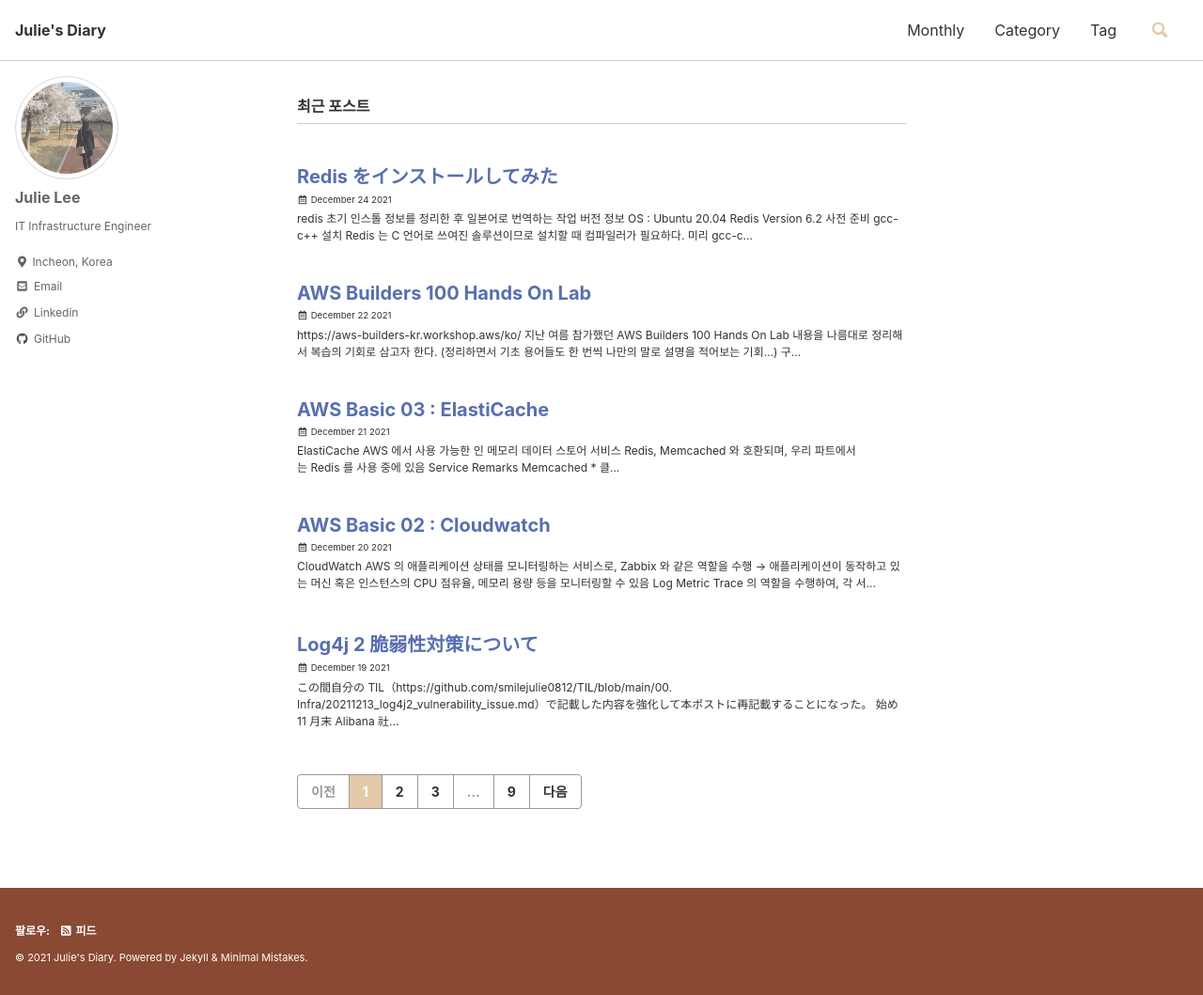
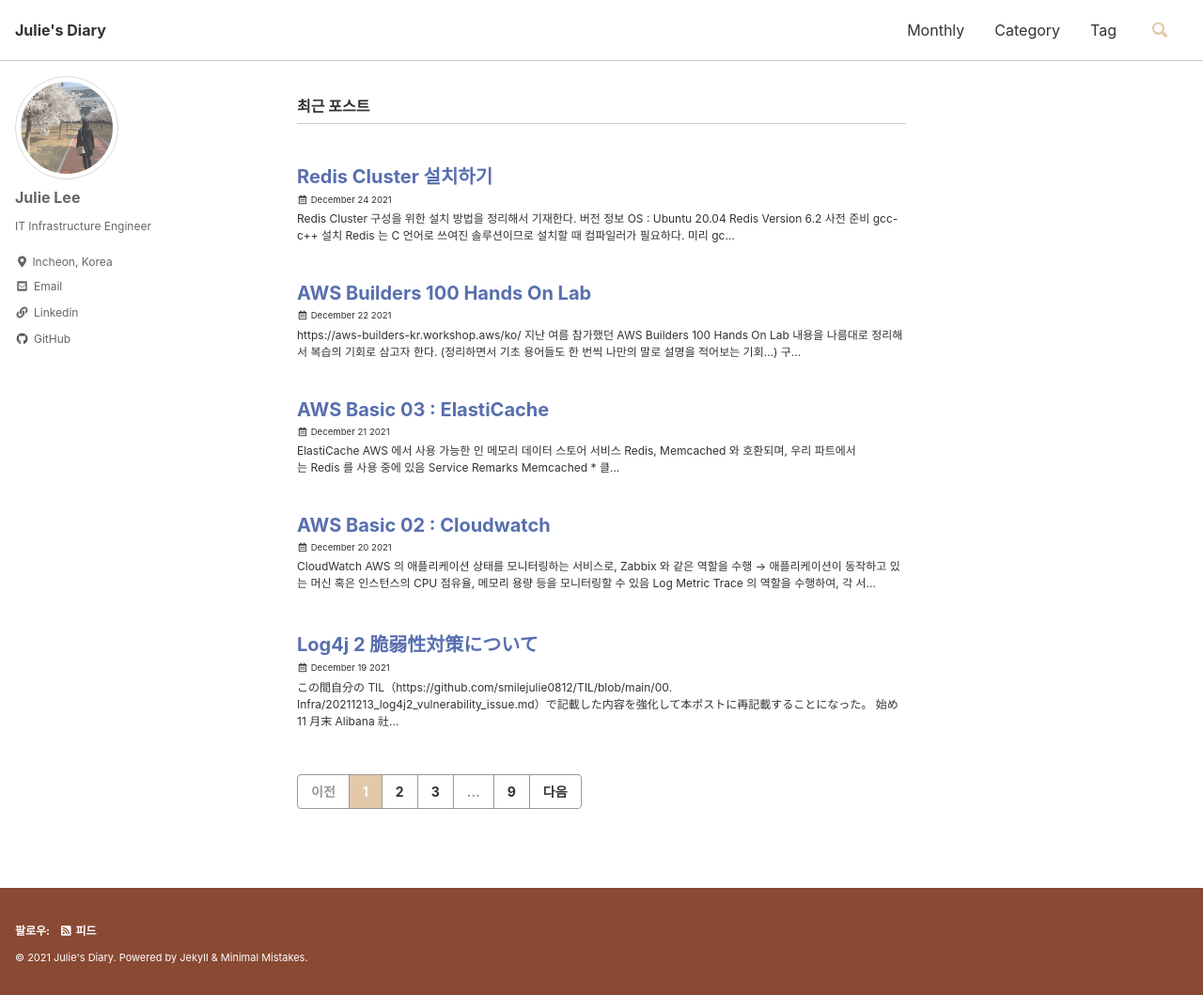
Before and after one commit to smilejulie0812/smilejulie0812.github.io, a Jekyll site: the page built from index.html, in a window 1280 px wide and 1059 px high. Shown: the whole window at 94% size. Built offline with Jekyll 4.4.1, drawn with Linux system fonts in a browser that asks for light colours; cached includes are drawn as plain includes; the list of posts is cut into pages by our own code; part of the change alters nothing that is shown.

Commit message:
Update 2021-12-24-installredis.md

````diff
--- a/_posts/2021-12-24-installredis.md
+++ b/_posts/2021-12-24-installredis.md
@@ -1,15 +1,14 @@
 ---
-title: "Redis をインストールしてみた"
+title: "Redis Cluster 설치하기"
 excerpt_separator: "<!--more-->"
 categories:
   - Redis
 tags:
   - Redis
-  - Japanese
 sidebar:
   nav: "docs"
 ---
-redis 초기 인스톨 정보를 정리한 후 일본어로 번역하는 작업
+Redis Cluster 구성을 위한 설치 방법을 정리해서 기재한다.
 
 ## 버전 정보
 
@@ -44,16 +43,21 @@ sudo sysctl -a | grep vm.overcommit_memory
 ```
 
 ### TCP Backlog 설정
-
-[https://experiences.tistory.com/18](https://experiences.tistory.com/18) ← 이 내용 이해해서 설정
+TCP 3-way handshake 과정에서 클라이언트 -> 서버 로 보낸 응답이 대기하는 장소가 Backlog Queue 인데, 이 값을 조정해줘야 응답 초과로 퍼포먼스 저하를 방지할 수 있다.
+* net.core.somaxconn : ESTABLISHED 상태의 소켓을 위한 큐
+* net.ipv4.tcp_max_syn_backlog : SYN_RECEIVED 상태의 소켓을 위한 큐
 
 ```bash
 ### Socket Max Connection 값 설정 변경
 sudo sysctl -w net.core.somaxconn=1024
+### Syn Backlog 값 설정 변경
+sysctl -w net.ipv4.tcp_max_syn_backlog=1024
 ### 서버 재시작 후에도 설정 유지
 sudo echo "net.core.somaxconn=1024" >> /etc/sysctl.conf
+sudo echo "net.ipv4.tcp_max_syn_backlog=1024" >> /etc/sysctl.conf
 ### 설정 확인
 sudo sysctl -a | grep somaxconn
+sudo sysctl -a | grep syn_backlog
 ```
 
 ### THP Disabled 설정
@@ -108,16 +112,72 @@ sudo groupadd <그룹명>
 ### 로그인 기능을 필요하지 않으므로 nologin 으로 지정
 sudo useradd -s /sbin/nologin -M -g <그룹명> <유저명>
 ```
-### 워크 디렉토리 작성
+### 작업 디렉토리 작성
+
+Redis 프로세스를 관리할 작업용 디렉토리를 생성한다(conf 파일이나 관련 로그 디렉토리 관리 등을 이 곳에서 할 수 있다).
+※ 물론, conf 파일이나 실행/중지 스크립트 전용 디렉토리는 /etc/redis 에, 로그 전용 디렉토리를 /var/log/redis 에 보관하도록 설정하여
+다른 debian package 솔루션과 경로를 통일하는 것도 한 가지 방법이다(여기에서는 전용 디렉토리에서 한 번에 관리하는 경로로 설정한다).
 
 ```bash
-
+### redis 전용 디렉토리 생성
+mkdir <관리할 디렉토리 경로>/redis
+### redis 로그 디렉토리 생성
+mkdir <관리할 디렉토리 경로>/redis/logs
+### 디렉토리 권한 설정
+chmod -R 755 <관리할 디렉토리 경로>/redis
+chown -R redis:redis <관리할 디렉토리 경로>/redis
 ```
 
 ### conf 설정
+* redis/redis.conf
+```bash
+### 로컬 환경 뿐 아니라 모든 IP 와의 연결을 허용
+bind 0.0.0.0
 
-```bash
+### RDB(Redis 의 현재 메모리에 대한 dump 생성 기능) 설정 중 save second changes 설정
+#save 900 1   ### 900초 안에 1번 이상 데이터 변경이 생길 때 RDB 생성
+#save 300 10    ### 300초 안에 10번 이상 데이터 변경이 생길 때 RDB 생성
+#save 60 10000      ### 60초 안에 10000번 이상 데이터 변경이 생길 때 RDB 생성
+save ""     ### Redis 를 캐시로서 사용하므로, RDB 생성하지 않음
 
+### systemd init 시스템을 통한 Redis 관리 허용
+supervised systemd
+
+### 클러스터 지원을 활성화
+cluster-enabled yes
+
+### 전체 메모리 중 Redis 가 최대로 사용할 크기 설정. 서버/인스턴스의 메모리 사이즈에 따라 달라진다
+maxmemory 1g
+
+### maxmemory 를 초과할 때 데이터 삭제 방식 설정
+#maxmemory-policy allkeys-lfu     ### LFU 방식으로 데이터 삭제. 캐시미스 발생시 가장 적은 빈도로 사용된 캐시를 삭제하여 공간확보
+#maxmemory-policy allkey-random   ### 랜덤 방식으로 데이터 삭제
+maxmemory-policy allkeys-lru  ### LRU 방식으로 데이터 삭제. 캐시미스 발생시 가장 마지막에 로드된 캐시를 삭제하여 공간 확보
+
+### 패스워드 설정
+requirepass <해시 암호>
+masterauth <해시 암호>
+
+### 마스터 유저명 설정 무효화 : 버전 6 Redis Cluster 구성 시에는 필히 해당 옵션을 무효화(주석처리)
+#masteruser master
+
+# 클러스터 구성 내용을 저장하는 파일명을 지정
+cluster-config-file <filename.conf>
+
+# 클러스터 노드가 실패한 것으로 간주되지 않고 사용할 수 없는 최대시간
+# 지정된 시간 이상 Master 노드에 도달 할 수 없는 경우 Slave 노드로 failover 됨
+cluster-node-timeout <milliseconds>
+
+# 클러스터 일부 노드가 다운되어도 클러스터 전체가 다운되지 않고 운영할 수 있는 여부를 선택
+cluster-require-full-coverage  <yes/no>
+
+# yes 이고 bind 가 지정되어 있으면 지정한 IP 로만 접속 가능
+# yes 이고 bind 가 지정되어 있지 않으면 127.0.0.1(로컬 환경)로만 접속 가능
+protected-mode <yes/no>
+
+# 로그 출력 설정
+dir <경로>/redis/log/
+logfile redis.log
 ```
 
 ### 서비스 시작 및 종료 스크립트 작성
@@ -163,3 +223,4 @@ systemctl enable redis.service
 - [https://qiita.com/KurosawaTsuyoshi/items/f8719bf7c3a10d22a921](https://qiita.com/KurosawaTsuyoshi/items/f8719bf7c3a10d22a921)
 - [https://www.digitalocean.com/community/tutorials/how-to-install-and-secure-redis-on-ubuntu-20-04-ja](https://www.digitalocean.com/community/tutorials/how-to-install-and-secure-redis-on-ubuntu-20-04-ja)
 - [https://www.psjco.com/26](https://www.psjco.com/26)
+- [https://experiences.tistory.com/18](https://experiences.tistory.com/18)
````
